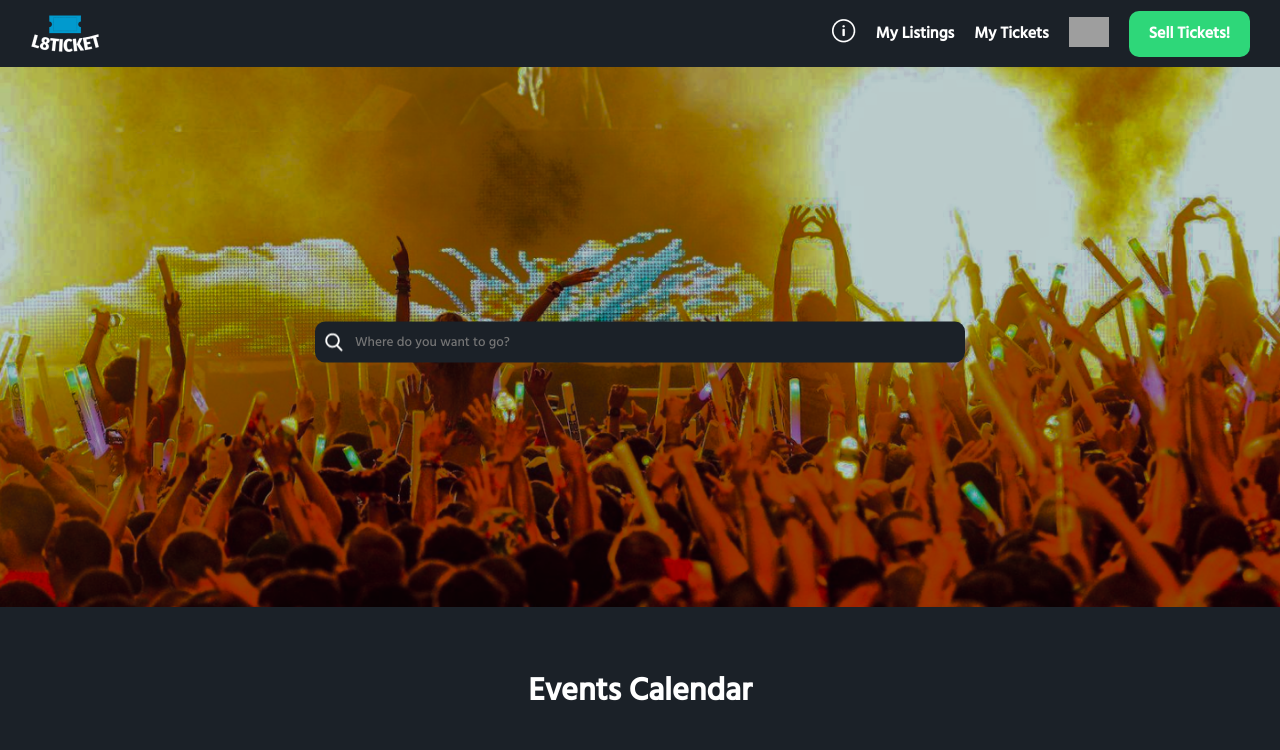
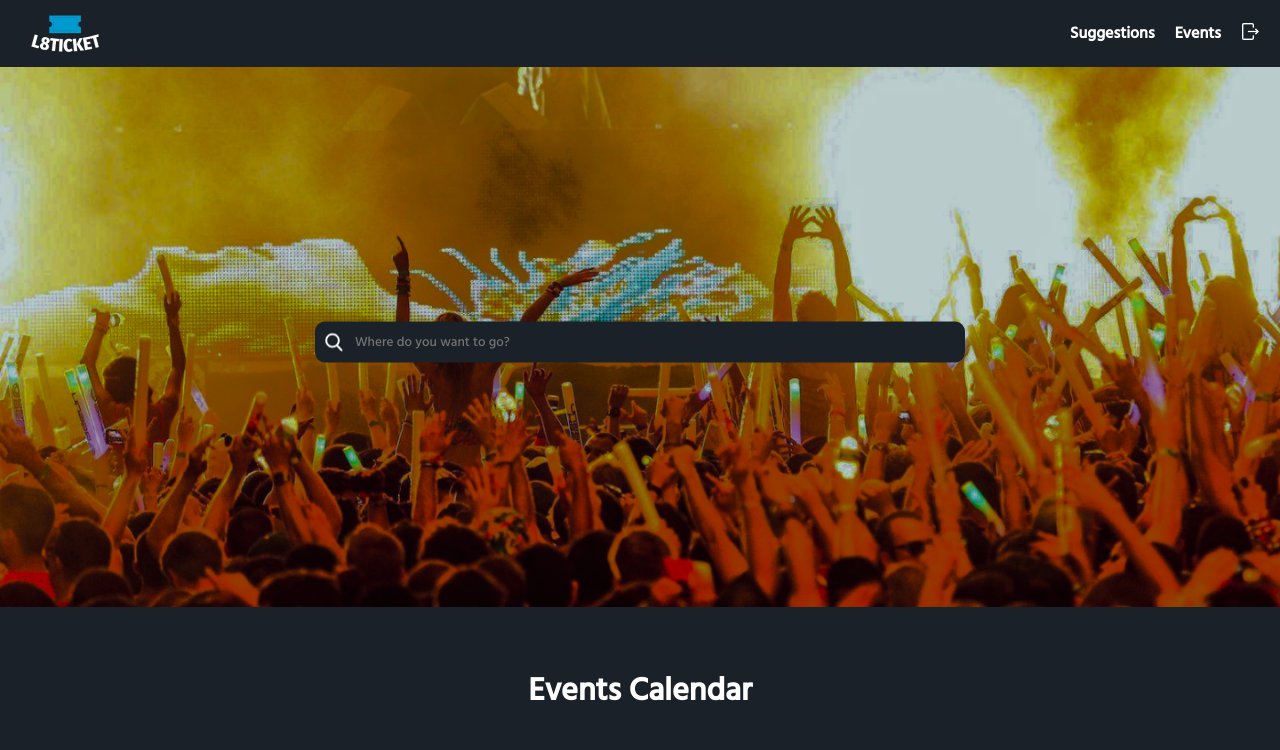
Before and after one commit to CatarinaOG/Projeto-AA-SIC, a React (Create React App) app in the folder frontEnd/projeto/: page / in a window 1280 px wide. Shown: the top 750 px of the page. Built offline with nearby package versions, Linux system fonts and the light colour scheme; grey boxes are pictures that could not be loaded.

Commit message:
home promoter + admin

```diff
--- a/frontEnd/projeto/src/App.js
+++ b/frontEnd/projeto/src/App.js
@@ -3,6 +3,10 @@ import { BrowserRouter, Routes, Route } from "react-router-dom";
 
 import Home from './Pages/Home'
 import HomeUser from "./Pages/HomeUser"
+import HomeAdmin from "./Pages/HomeAdmin"
+import HomePromoter from "./Pages/HomePromoter"
+
+
 
 import "./Styles/General.css"
 
@@ -16,8 +20,12 @@ function App() {
           <Home />
         }/>
 
+        <Route path="/HomeUser" element={
+          <HomeUser />
+        }/>
+
         <Route path="/" element={
-          <HomeUser />
+          <HomePromoter />
         }/>
 
       </Routes>
--- a/frontEnd/projeto/src/Components/NavBar.jsx
+++ b/frontEnd/projeto/src/Components/NavBar.jsx
@@ -33,8 +33,8 @@ export default function NavBar(){
 
                 <div className="navBarRighSide">
 
-                    <a href="" className="infoTab"><img src={Info} alt="" /></a>
-                    <a href="" className="loginTab" onClick={showLogin}>Login</a>
+                    <a href="" className="iconTab"><img src={Info} alt="" /></a>
+                    <a href="" className="tab" onClick={showLogin}>Login</a>
                     <a href="" className="sellTab">Sell Tickets!</a>
 
                 </div>
--- /dev/null
+++ b/frontEnd/projeto/src/Components/NavBarAdmin.jsx
@@ -0,0 +1,27 @@
+
+import Logo from "../Images/logo.png"
+import Logout from "../Images/logout.png"
+
+import "../Styles/NavBar.css"
+
+export default function NavBarAdmin(){
+
+    return(
+
+        <div>
+            <nav className="navBar">
+
+                <a href="/"><img className="logoImage" src={Logo} alt="" /></a>
+
+                <div className="navBarRighSide">
+
+                    <a href="" className="tab">Promoters</a>
+                    <a href="" className="iconTab"><img src={Logout} alt="" /></a>
+
+                </div>
+
+            </nav>
+        </div>
+
+    )
+}
--- /dev/null
+++ b/frontEnd/projeto/src/Components/NavBarPromoter.jsx
@@ -0,0 +1,28 @@
+
+import Logo from "../Images/logo.png"
+import Logout from "../Images/logout.png"
+
+import "../Styles/NavBar.css"
+
+export default function NavBarPromoter(){
+
+    return(
+
+        <div>
+            <nav className="navBar">
+
+                <a href="/"><img className="logoImage" src={Logo} alt="" /></a>
+
+                <div className="navBarRighSide">
+
+                    <a href="" className="tab">Suggestions</a>
+                    <a href="" className="tab">Events</a>
+                    <a href="" className="iconTab"><img src={Logout} alt="" /></a>
+
+                </div>
+
+            </nav>
+        </div>
+
+    )
+}
--- a/frontEnd/projeto/src/Components/NavBarUser.jsx
+++ b/frontEnd/projeto/src/Components/NavBarUser.jsx
@@ -9,8 +9,6 @@ import Account from "../Images/account.png"
 import Notification from "../Images/notification.png"
 import Suggest from "../Images/suggest.png"
 import Logout from "../Images/logout.png"
-
-
 
 import "../Styles/NavBar.css"
 
@@ -43,9 +41,9 @@ export default function NavBarUser(){
 
                 <div className="navBarRighSide">
 
-                    <a href="" className="infoTab"><img src={Info} alt="" /></a>
-                    <a href="" className="loginTab">My Listings</a>
-                    <a href="" className="loginTab">My Tickets</a>
+                    <a href="" className="iconTab"><img src={Info} alt="" /></a>
+                    <a href="" className="tab">My Listings</a>
+                    <a href="" className="tab">My Tickets</a>
                     <a href=""><img className="profileTab" onClick={showOptionsFunction} src={user.profilePic} alt="" /></a>
                     <a href="" className="sellTab">Sell Tickets!</a>
 
--- /dev/null
+++ b/frontEnd/projeto/src/Pages/HomeAdmin.jsx
@@ -0,0 +1,29 @@
+import Calendar from "../Components/Calendar"
+import NavBarAdmin from "../Components/NavBarAdmin"
+
+import Wallpaper from "../Images/wallpaper.png"
+import Magnifier from "../Images/magnifier.png"
+
+
+export default function Home(){
+
+    return(
+        <div>
+
+            <NavBarAdmin />
+
+            <div class="container">
+                <img className="wallpaper" src={Wallpaper} alt="" />
+
+                <div class="input-wrapper">
+                    <img className="magnifier" src={Magnifier} alt="" />
+                    <input className="inputHome" type="text" placeholder="Where do you want to go?"/>
+                </div>
+            </div>
+
+            <Calendar />
+
+        </div>
+    )
+
+}
--- /dev/null
+++ b/frontEnd/projeto/src/Pages/HomePromoter.jsx
@@ -0,0 +1,29 @@
+import Calendar from "../Components/Calendar"
+import NavBarPromoter from "../Components/NavBarPromoter"
+
+import Wallpaper from "../Images/wallpaper.png"
+import Magnifier from "../Images/magnifier.png"
+
+
+export default function HomePromoter(){
+
+    return(
+        <div>
+
+            <NavBarPromoter />
+
+            <div class="container">
+                <img className="wallpaper" src={Wallpaper} alt="" />
+
+                <div class="input-wrapper">
+                    <img className="magnifier" src={Magnifier} alt="" />
+                    <input className="inputHome" type="text" placeholder="Where do you want to go?"/>
+                </div>
+            </div>
+
+            <Calendar />
+
+        </div>
+    )
+
+}
--- a/frontEnd/projeto/src/Styles/NavBar.css
+++ b/frontEnd/projeto/src/Styles/NavBar.css
@@ -16,7 +16,7 @@
     width: 100vw;
 }
 
-.infoTab{
+.iconTab{
     margin-top: 5px;
     margin-right: 20px;
 }
@@ -27,7 +27,7 @@
     margin-right: 20px;
 }
 
-.loginTab{
+.tab{
     color: var(--primary-text-color);
     text-decoration: none;
     font-weight: 800;
```
Also changed, not shown: frontEnd/projeto/src/Images/person.png (added).
